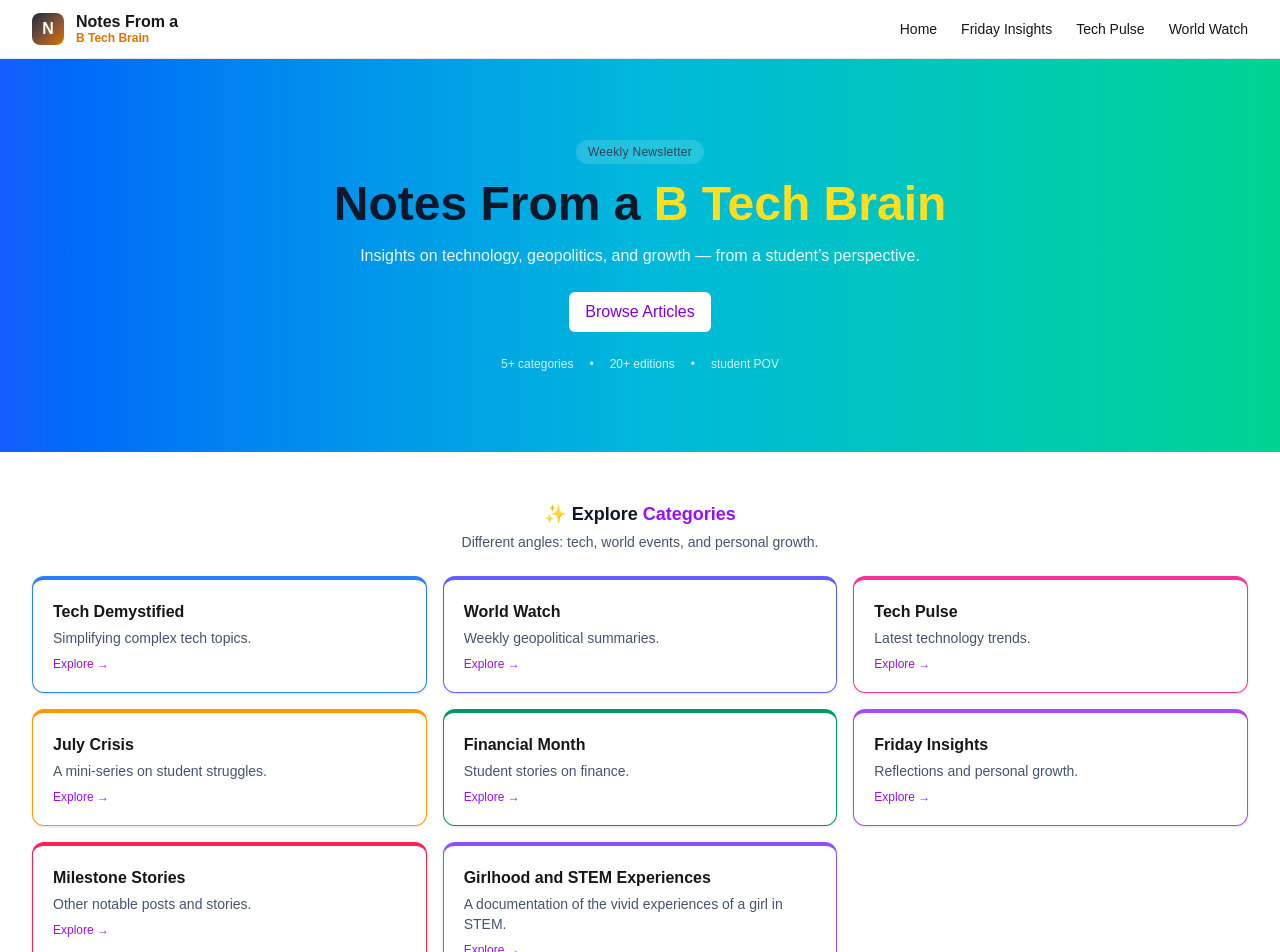
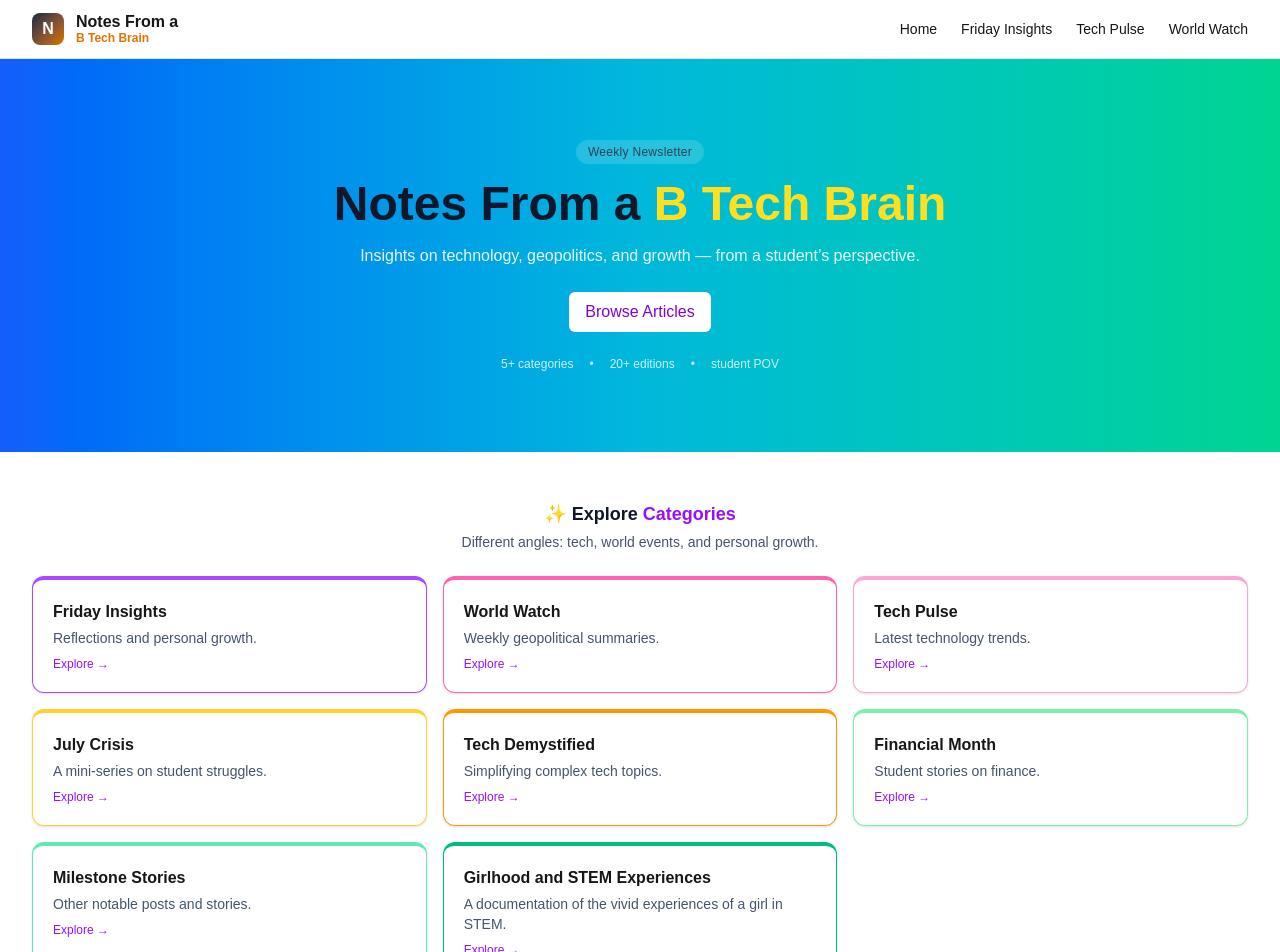
Before and after one commit to ZainabShujat/Btech-blog, a Next.js app: page / in a window 1280 px wide. Shown: the top 952 px of the page. Built offline with nearby package versions, Linux system fonts and the light colour scheme.

Commit message:
added category

```diff
--- a/app/page.tsx
+++ b/app/page.tsx
@@ -25,42 +25,7 @@ const posts = await getLatestPerCategory();
         </p>
 
         <div className="mt-6 grid grid-cols-1 sm:grid-cols-2 md:grid-cols-3 gap-4">
-          <CategoryCard
-  color="border-blue-500"
-  title="Tech Demystified"
-  desc="Simplifying complex tech topics."
-  href="/category/tech-demystified"
-/>
-
-<CategoryCard
-  color="border-indigo-500"
-  title="World Watch"
-  desc="Weekly geopolitical summaries."
-  href="/category/world-watch"
-/>
-
-<CategoryCard
-  color="border-pink-500"
-  title="Tech Pulse"
-  desc="Latest technology trends."
-  href="/category/tech-pulse"
-/>
-
-<CategoryCard
-  color="border-amber-500"
-  title="July Crisis"
-  desc="A mini-series on student struggles."
-  href="/category/july-crisis"
-/>
-
-<CategoryCard
-  color="border-emerald-600"
-  title="Financial Month"
-  desc="Student stories on finance."
-  href="/category/financial-month"
-/>
-
-<CategoryCard
+         <CategoryCard
   color="border-purple-500"
   title="Friday Insights"
   desc="Reflections and personal growth."
@@ -68,14 +33,48 @@ const posts = await getLatestPerCategory();
 />
 
 <CategoryCard
-  color="border-rose-500"
+  color="border-pink-400"
+  title="World Watch"
+  desc="Weekly geopolitical summaries."
+  href="/category/world-watch"
+/>
+
+<CategoryCard
+  color="border-pink-300"
+  title="Tech Pulse"
+  desc="Latest technology trends."
+  href="/category/tech-pulse"
+/>
+
+<CategoryCard
+  color="border-amber-300"
+  title="July Crisis"
+  desc="A mini-series on student struggles."
+  href="/category/july-crisis"
+/>
+ <CategoryCard
+  color="border-amber-500"
+  title="Tech Demystified"
+  desc="Simplifying complex tech topics."
+  href="/category/tech-demystified"
+/>
+
+<CategoryCard
+  color="border-green-300"
+  title="Financial Month"
+  desc="Student stories on finance."
+  href="/category/financial-month"
+/>
+
+<CategoryCard
+  color="border-emerald-300"
   title="Milestone Stories"
   desc="Other notable posts and stories."
   href="/category/milestone-stories"
 />
 
 <CategoryCard
-  color="border-violet-500"
+  color="border-emerald-500"
   title="Girlhood and STEM Experiences"
   desc="A documentation of the vivid experiences of a girl in STEM."
   href="/category/girlhood-and-stem-experiences"
```
